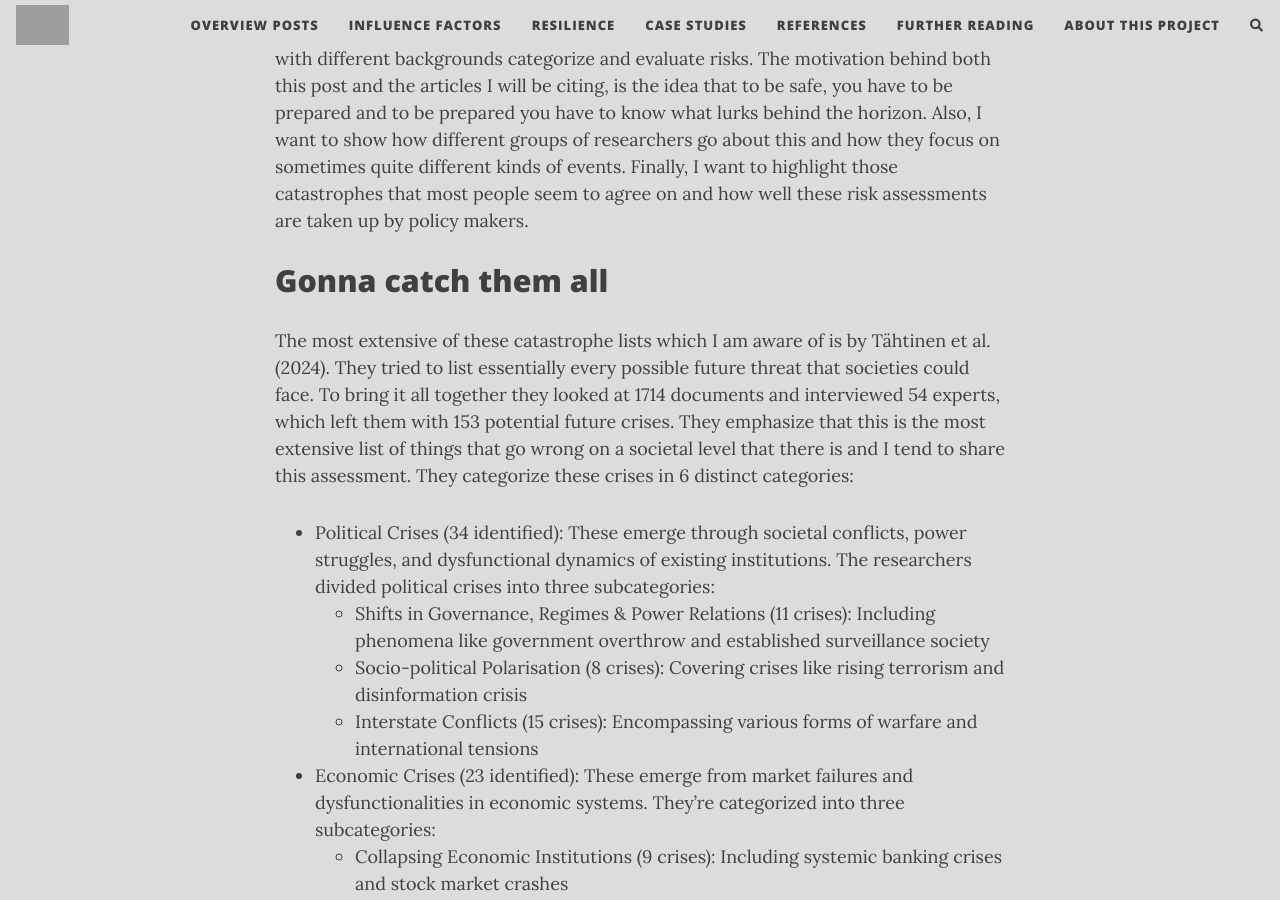
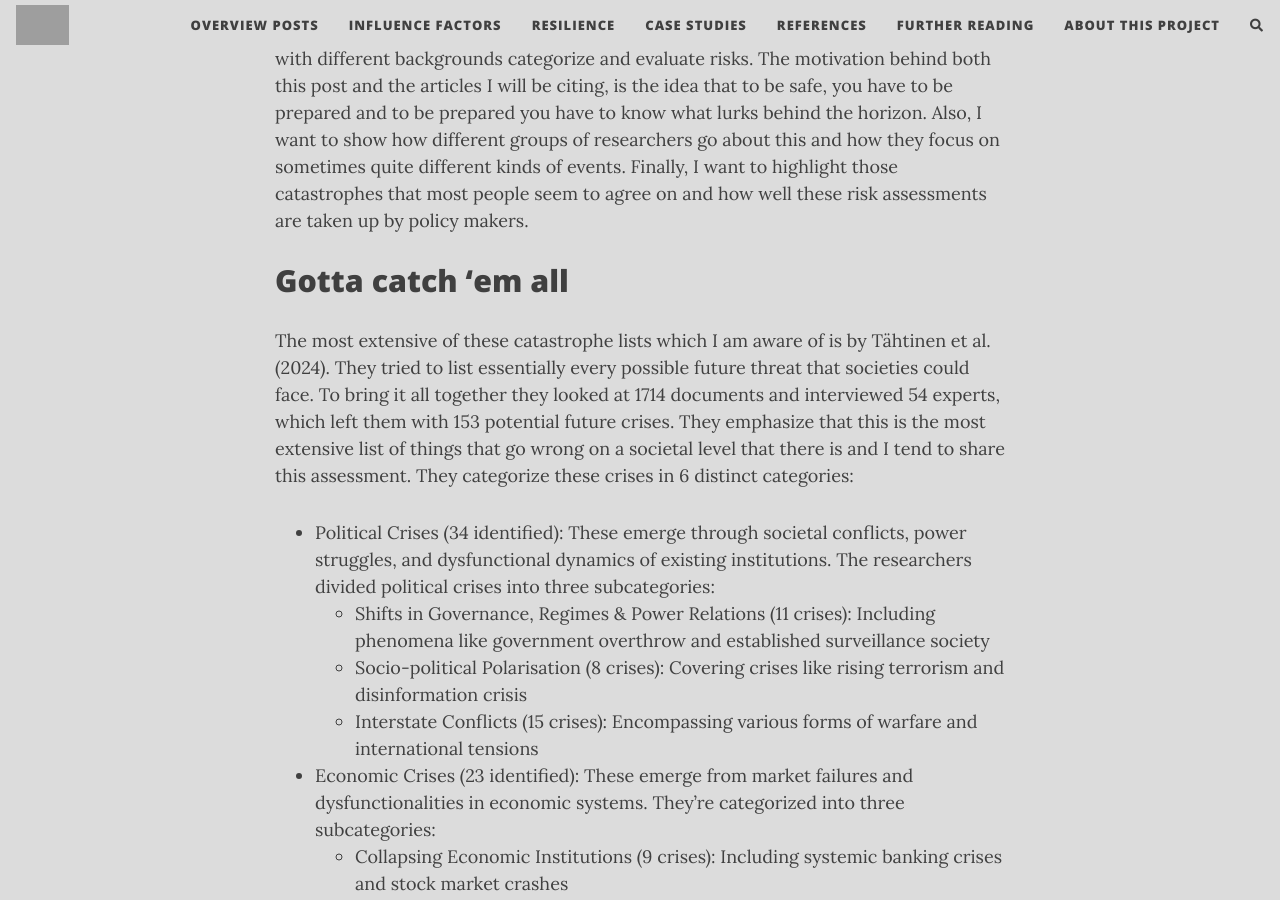
Before and after one commit to florianjehn/Societal_Collapse, a Jekyll site: the page built from _posts/2025-04-25-list_of_catastrophes.md, in a window 1280 px wide and 900 px high, scrolled down 311 px. Built offline with Jekyll 4.4.1, drawn with Linux system fonts in a browser that asks for light colours; nearby versions of some CDN libraries; comment, search, counter and statistics services are not loaded; grey boxes are pictures that could not be loaded.

Commit message:
Update 2025-04-25-list_of_catastrophes.md

```diff
--- a/_posts/2025-04-25-list_of_catastrophes.md
+++ b/_posts/2025-04-25-list_of_catastrophes.md
@@ -8,7 +8,7 @@ readtime: true
 ---
 For this post I aim to essentially create a little repository of catastrophic risk lists, so other people can find those more easily and get an overview of how groups of experts with different backgrounds categorize and evaluate risks. The motivation behind both this post and the articles I will be citing, is the idea that to be safe, you have to be prepared and to be prepared you have to know what lurks behind the horizon. Also, I want to show how different groups of researchers go about this and how they focus on sometimes quite different kinds of events. Finally, I want to highlight those catastrophes that most people seem to agree on and how well these risk assessments are taken up by policy makers.
 
-# Gonna catch them all
+# Gotta catch 'em all
 
 The most extensive of these catastrophe lists which I am aware of is by Tähtinen et al. (2024). They tried to list essentially every possible future threat that societies could face. To bring it all together they looked at 1714 documents and interviewed 54 experts, which left them with 153 potential future crises. They emphasize that this is the most extensive list of things that go wrong on a societal level that there is and I tend to share this assessment. They categorize these crises in 6 distinct categories:
 * Political Crises (34 identified): These emerge through societal conflicts, power struggles, and dysfunctional dynamics of existing institutions. The researchers divided political crises into three subcategories:
```
